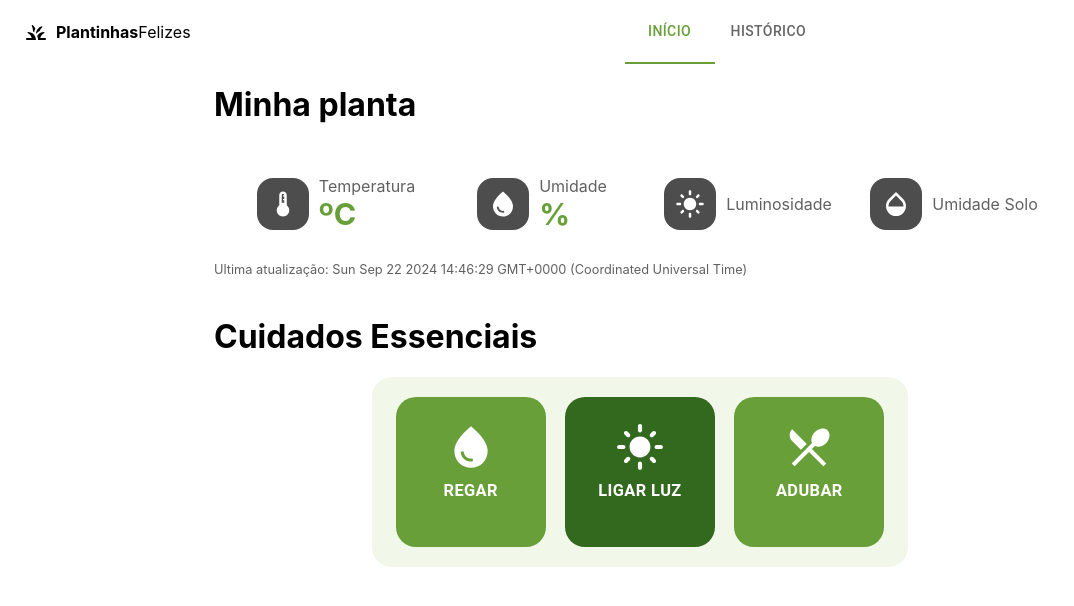
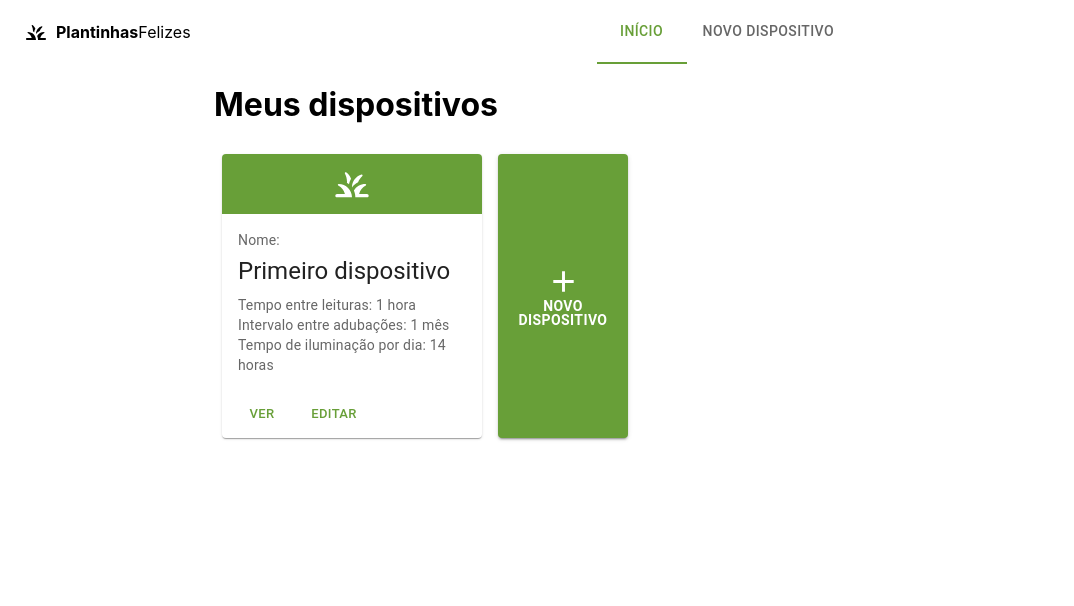
Before and after one commit to HianAlmeida/plant_manager, a React (Create React App) app in the folder front-end/: page /home in a window 1280 px wide. Shown: the top 606 px of the page, without its empty margins (0-1074 px from the left). Built offline with nearby package versions, Linux system fonts and the light colour scheme; no server answers; the database is empty.

Commit message:
tela de visualização de dispositivos

```diff
--- a/front-end/src/AppBarComponent.tsx
+++ b/front-end/src/AppBarComponent.tsx
@@ -21,7 +21,7 @@ const AppBarComponent = () => {
                         <Tabs value={pathname} aria-label="basic tabs example"
                             TabIndicatorProps={{ style: { color: 'green' } }}>
                             <Tab label="Início" component={Link} to="/home" value="/home" sx={{ height: 64 }} />
-                            <Tab label="Histórico" component={Link} to="/historico" value="/historico" />
+                            <Tab label="Novo Dispositivo" component={Link} to="/novo_dispositivo" value="/novo_dispositivo" />
                         </Tabs>
                     </Box>
                 </Toolbar>
--- a/front-end/src/Atuadores.tsx
+++ b/front-end/src/Atuadores.tsx
@@ -194,7 +194,7 @@ export default function Atuadores() {
 	// }, [database, dbRef, luz]);
 
 	return (
-		<Box sx={{ width: "100%", marginTop: 5, marginBottom: 20 }}>
+		<Box sx={{ width: "100%", marginTop: 5}}>
 			<h1>Cuidados Essenciais</h1>
 			<Box sx={boxContainer}>
 				<Button sx={boxTheme} onClick={handleClickRegar}>
--- a/front-end/src/DefinedRoutes.tsx
+++ b/front-end/src/DefinedRoutes.tsx
@@ -19,10 +19,10 @@ const DefinedRoutes = () => {
                 <Route path="/redefinir_senha" element={<Login pageName="Redefinir Senha" buttonText="Salvar" seeOptions={false} />} />
                 <Route path="/novo_user" element={<Login pageName="Cadastro de usuário" buttonText="Salvar" seeOptions={false} />} />
                 {/* telas após login */}
+                <Route path="/novo_dispositivo" element={<FormDispositivo pageName="Cadastrar Dispositivo" pageText="Novo dispositivo"/>} />
+                <Route path="/editar_dispositivo" element={<FormDispositivo pageName="Editar Dispositivo" pageText="Dados dispositivo"/>} />
                 <Route path="/home" element={<Home />} />
                 <Route path="/historico" element={<Historico />} />
-                <Route path="/novo_dispositivo" element={<FormDispositivo pageName="Cadastrar Dispositivo" pageText="Novo dispositivo"/>} />
-                <Route path="/editar_dispositivo" element={<FormDispositivo pageName="Editar Dispositivo" pageText="Dados dispositivo"/>} />
             </Routes>
         </div>
     )
--- a/front-end/src/Historico.tsx
+++ b/front-end/src/Historico.tsx
@@ -1,9 +1,13 @@
 import { Container } from "@mui/material";
 import Leitura from "./Leitura";
+import Temperatura from "./Temperaturas";
+import Atuadores from "./Atuadores";
 
 export default function () {
     return (
-        <Container maxWidth="md" sx={{ justifyContent: 'center', display: 'flex' }}>
+        <Container maxWidth="md" sx={{ justifyContent: 'center' }}>
+            <Temperatura />
+            <Atuadores />
             <Leitura/>
         </Container>
     );
--- a/front-end/src/Home.tsx
+++ b/front-end/src/Home.tsx
@@ -1,14 +1,87 @@
-import React from "react";
-import Temperatura from "./Temperaturas";
 import { Container } from "@mui/material";
-import Atuadores from "./Atuadores";
+import Box from "@mui/material/Box";
+import Card from '@mui/material/Card';
+import CardActions from '@mui/material/CardActions';
+import CardContent from '@mui/material/CardContent';
+import Button from '@mui/material/Button';
+import Typography from '@mui/material/Typography';
+import GrassRoundedIcon from '@mui/icons-material/GrassRounded';
+import AddIcon from '@mui/icons-material/Add';
+import { Link } from 'react-router-dom';
 
 
 export default function Home() {
     return (
         <Container maxWidth="md">
-            <Temperatura />
-            <Atuadores />
+            <Box sx={{ width: "100%" }}>
+                <h1>Meus dispositivos</h1>
+                <Box
+                    sx={{
+                        display: "flex",
+                        flexWrap: "wrap",
+                        "& > :not(style)": {
+                            m: 1
+                        }
+                    }}
+                >
+                    {/* grid para todos os dispositivos */}
+                    <Card sx={{ maxWidth: 260 }}>
+                        <Box sx={{ display: 'flex', alignItems: 'center', justifyContent: 'center', height: 60, bgcolor: "primary.main", }}>
+                            <GrassRoundedIcon sx={{ fontSize: 40, color: "white" }} /> {/* Ícone dentro de uma div */}
+                        </Box>
+                        <CardContent>
+                            <Typography
+                                gutterBottom
+                                variant="body2"
+                                component="div"
+                                sx={{ color: 'text.secondary' }}
+                            >
+                                Nome:
+                            </Typography>
+                            <Typography gutterBottom variant="h5" component="div">
+                                Primeiro dispositivo
+                            </Typography>
+                            <Typography variant="body2" sx={{ color: 'text.secondary' }}>
+                                Tempo entre leituras: 1 hora
+                                <br />
+                                Intervalo entre adubações: 1 mês
+                                <br />
+                                Tempo de iluminação por dia: 14 horas
+                            </Typography>
+                        </CardContent>
+                        <CardActions>
+                            <Button size="small" component={Link} to="/historico">Ver</Button>
+                            <Button size="small" component={Link} to="/editar_dispositivo" >Editar</Button>
+                        </CardActions>
+                    </Card>
+                    <Button
+                        variant="contained"
+                        component={Link} to="/novo_dispositivo"
+                        sx={{
+                            display: 'flex',
+                            flexDirection: 'column', // Alinha o ícone acima do texto
+                            alignItems: 'center', // Centraliza horizontalmente
+                            justifyContent: 'center', // Centraliza verticalmente
+                            width: '130px',
+                            textAlign: 'center'
+                        }}
+                    >
+                        <AddIcon sx={{fontSize: "35px"}}/>
+                         <b style={{lineHeight: 1}}>Novo Dispositivo</b>
+                    </Button>
+                </Box>
+
+
+
+            </Box>
         </Container>
     )
 }
+
+
+
+{/* <Container maxWidth="md">
+<Temperatura />
+<Atuadores />
+</Container>
+Antiga home  */}
--- a/front-end/src/Temperaturas.tsx
+++ b/front-end/src/Temperaturas.tsx
@@ -105,14 +105,14 @@ export default function Temperatura() {
 						justifyContent: "center",
 					}}
 				>
-					<Box sx={{width: '52px', height:'52px', bgcolor: '#4d4d4d', margin: '10px', borderRadius: 4, display: 'flex', alignItems: 'center', justifyContent: 'center'}}>
-						<DeviceThermostatIcon sx={{color: 'white', fontSize: '30px'}}/>
+					<Box sx={{width: '40px', height:'52px', bgcolor: '#4d4d4d', margin: '10px', borderRadius: 2, display: 'flex', alignItems: 'center', justifyContent: 'center'}}>
+						<DeviceThermostatIcon sx={{color: 'white', fontSize: '25px'}}/>
 					</Box>
 					<div>
 						<p style={{ margin: 0, color: "#616161" }}>
 							Temperatura
 						</p>
-						<h1 style={{ margin: 0, fontSize: "1.9em" , color: '#689f38'}}>
+						<h1 style={{ margin: 0, fontSize: "1.5em" , color: '#689f38'}}>
 							{data["temperature"]}ºC
 						</h1>
 					</div>
@@ -125,14 +125,14 @@ export default function Temperatura() {
 						justifyContent: "center",
 					}}
 				>
-					<Box sx={{width: '52px', height:'52px', bgcolor: '#4d4d4d', margin: '10px', borderRadius: 4, display: 'flex', alignItems: 'center', justifyContent: 'center'}}>
-						<WaterDropIcon sx={{color: 'white', fontSize: '30px'}}/>
+					<Box sx={{width: '40px', height:'52px', bgcolor: '#4d4d4d', margin: '10px', borderRadius: 2, display: 'flex', alignItems: 'center', justifyContent: 'center'}}>
+						<WaterDropIcon sx={{color: 'white', fontSize: '25px'}}/>
 					</Box>
 					<div>
 						<p style={{ margin: 0, color: "#616161" }}>
 							Umidade
 						</p>
-						<h1 style={{ margin: 0, fontSize: "1.9em", color: '#689f38' }}>
+						<h1 style={{ margin: 0, fontSize: "1.5em", color: '#689f38' }}>
 							{data["humidity"]}%
 						</h1>
 					</div>
@@ -145,14 +145,14 @@ export default function Temperatura() {
 						justifyContent: "center",
 					}}
 				>
-					<Box sx={{width: '52px', height:'52px', bgcolor: '#4d4d4d', margin: '10px', borderRadius: 4, display: 'flex', alignItems: 'center', justifyContent: 'center'}}>
-						<LightModeIcon sx={{color: 'white', fontSize: '30px'}}/>
+					<Box sx={{width: '40px', height:'52px', bgcolor: '#4d4d4d', margin: '10px', borderRadius: 2, display: 'flex', alignItems: 'center', justifyContent: 'center'}}>
+						<LightModeIcon sx={{color: 'white', fontSize: '25px'}}/>
 					</Box>
 					<div>
 						<p style={{ margin: 0, color: "#616161" }}>
 							Luminosidade
 						</p>
-						<h1 style={{ margin: 0, fontSize: "1.9em" , color: '#689f38'}}>
+						<h1 style={{ margin: 0, fontSize: "1.5em" , color: '#689f38'}}>
 							{data["light"]}
 						</h1>
 					</div>
@@ -161,17 +161,17 @@ export default function Temperatura() {
 					sx={{
 						display: "flex",
 						alignItems: "center",
-						justifyContent: "center",
+						justifyContent: "center"
 					}}
 				>
-					<Box sx={{width: '52px', height:'52px', bgcolor: '#4d4d4d', margin: '10px', borderRadius: 4, display: 'flex', alignItems: 'center', justifyContent: 'center'}}>
-						<OpacityIcon sx={{color: 'white', fontSize: '30px'}}/>
+					<Box sx={{width: '40px', height:'52px', bgcolor: '#4d4d4d', margin: '10px', borderRadius: 2, display: 'flex', alignItems: 'center', justifyContent: 'center'}}>
+						<OpacityIcon sx={{color: 'white', fontSize: '25px'}}/>
 					</Box>
 					<div>
 						<p style={{ margin: 0, color: "#616161" }}>
 							Umidade Solo
 						</p>
-						<h1 style={{ margin: 0, fontSize: "1.9em", color: '#689f38' }}>
+						<h1 style={{ margin: 0, fontSize: "1.5em", color: '#689f38' }}>
 							{data["humidity_soil"]}
 						</h1>
 					</div>
```
